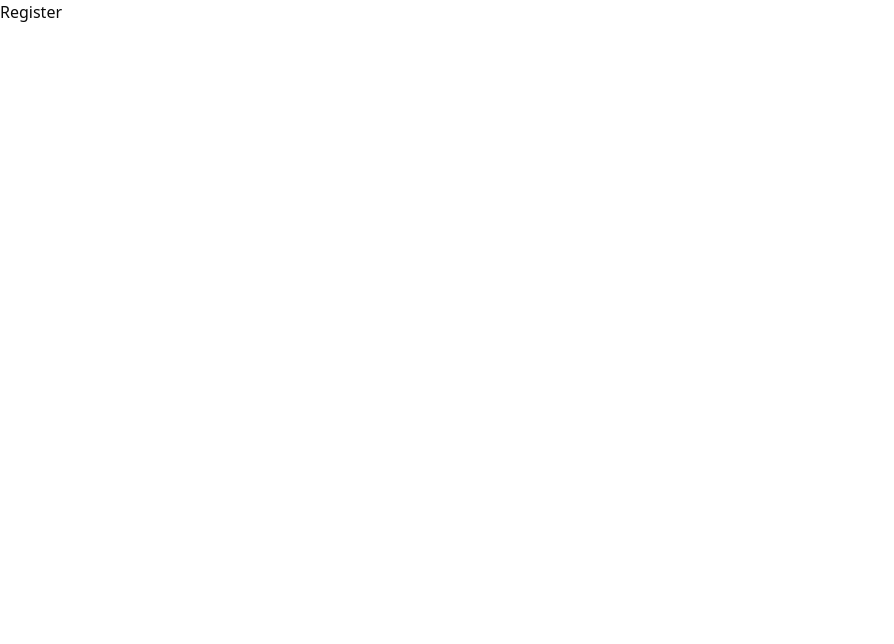
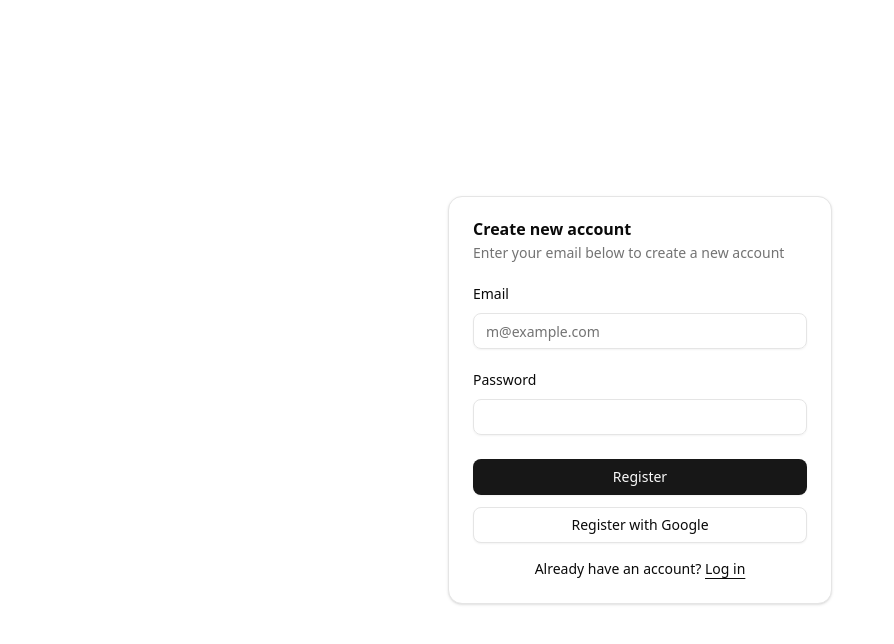
Before and after one commit to 6045943/Authentication-nextjs, a Next.js app: page /register in a window 1280 px wide. Shown: the top 644 px of the page, without its empty margins (0-894 px from the left). Built offline with nearby package versions, Linux system fonts and the light colour scheme.

Commit message:
Register Form + Pagina aangemaakt
ik heb de register pagina aangemaakt en shadcn form aangepast zodat die kloppend eruit ziet

```diff
--- a/app/register/page.tsx
+++ b/app/register/page.tsx
@@ -1,8 +1,11 @@
+import { RegisterForm } from "@/components/register-form"
 
-export default function RegisterPage() {
-    return (
-<div>
-    <h1>Register</h1>
-</div>
-    )
+export default function Page() {
+  return (
+    <div className="flex min-h-svh w-full items-center justify-center p-6 md:p-10">
+      <div className="w-full max-w-sm">
+        <RegisterForm />
+      </div>
+    </div>
+  )
 }
--- /dev/null
+++ b/components/register-form.tsx
@@ -0,0 +1,64 @@
+import { cn } from "@/lib/utils"
+import { Button } from "@/components/ui/button"
+import {
+  Card,
+  CardContent,
+  CardDescription,
+  CardHeader,
+  CardTitle,
+} from "@/components/ui/card"
+import { Input } from "@/components/ui/input"
+import { Label } from "@/components/ui/label"
+
+export function RegisterForm({
+  className,
+  ...props
+}: React.ComponentProps<"div">) {
+  return (
+    <div className={cn("flex flex-col gap-6", className)} {...props}>
+      <Card>
+        <CardHeader>
+          <CardTitle>Create new account</CardTitle>
+          <CardDescription>
+            Enter your email below to create a new account
+          </CardDescription>
+        </CardHeader>
+        <CardContent>
+          <form>
+            <div className="flex flex-col gap-6">
+              <div className="grid gap-3">
+                <Label htmlFor="email">Email</Label>
+                <Input
+                  id="email"
+                  type="email"
+                  placeholder="m@example.com"
+                  required
+                />
+              </div>
+              <div className="grid gap-3">
+                <div className="flex items-center">
+                  <Label htmlFor="password">Password</Label>
+                </div>
+                <Input id="password" type="password" required />
+              </div>
+              <div className="flex flex-col gap-3">
+                <Button type="submit" className="w-full">
+                  Register
+                </Button>
+                <Button variant="outline" className="w-full">
+                  Register with Google
+                </Button>
+              </div>
+            </div>
+            <div className="mt-4 text-center text-sm">
+              Already have an account?{" "}
+              <a href="/register" className="underline underline-offset-4">
+                Log in
+              </a>
+            </div>
+          </form>
+        </CardContent>
+      </Card>
+    </div>
+  )
+}
```
